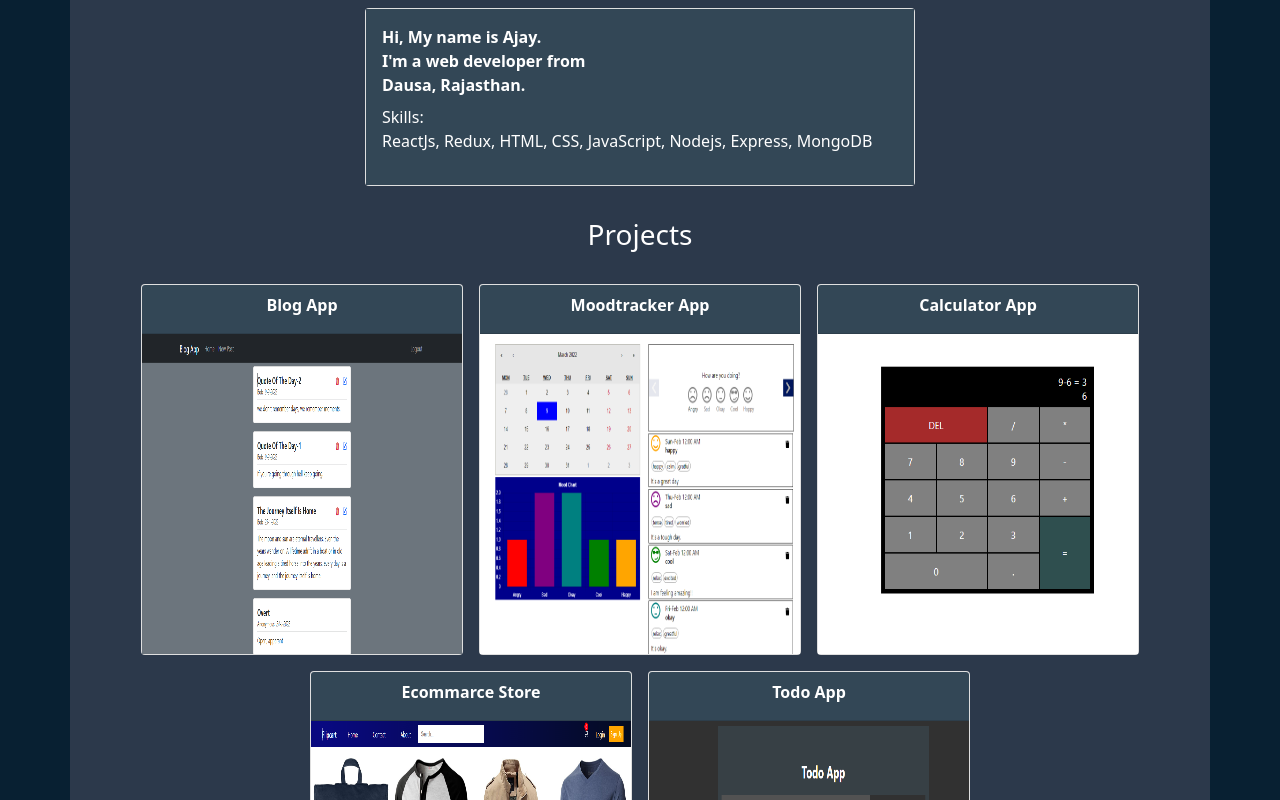
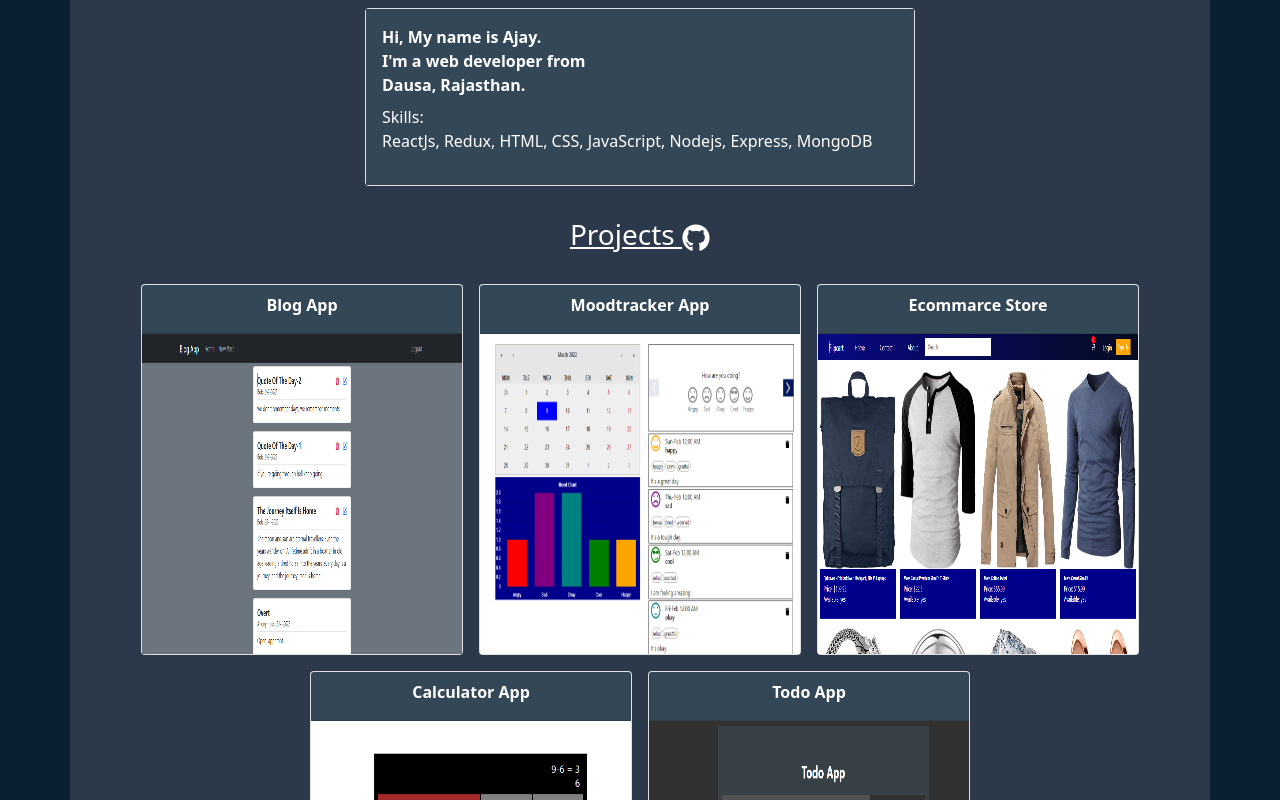
Before and after one commit to ajay020/portfolio, a React (Create React App) app: page / in a window 1280 px wide. Shown: the top 800 px of the page. Built offline with nearby package versions, Linux system fonts and the light colour scheme.

Commit message:
hover effect added on project ccard and github link added

```diff
--- a/package.json
+++ b/package.json
@@ -11,6 +11,7 @@
     "gh-pages": "^3.2.3",
     "react": "^17.0.2",
     "react-dom": "^17.0.2",
+    "react-icons": "^4.3.1",
     "react-scripts": "5.0.0",
     "web-vitals": "^2.1.4"
   },
@@ -18,7 +19,7 @@
     "start": "react-scripts start",
     "build": "react-scripts build",
     "predeploy": "npm run build",
-	"deploy": "gh-pages -d build",
+    "deploy": "gh-pages -d build",
     "test": "react-scripts test",
     "eject": "react-scripts eject"
   },
--- a/src/components/Project.jsx
+++ b/src/components/Project.jsx
@@ -3,9 +3,9 @@ import img from "../images/1.jpg";
 const Project = ({ image, title, webLink }) => {
   return (
     <>
-      <div className="m-2 text-center card">
+      <div className="m-2 text-center card project_card">
         <div className="card-header m-0 p-0v bg-lighter-gray">
-          <p className="fw-bold card-title  text-white">{title}</p>
+          <p className="fw-bold card-title">{title}</p>
         </div>
         <div className="card-body bg-success p-0">
           <a href={webLink} className="d-block" target="_blank">
--- a/src/components/ProjectList.jsx
+++ b/src/components/ProjectList.jsx
@@ -1,43 +1,16 @@
 import Project from "./Project";
-
-import calculator from "../images/calculator.png";
-import todo from "../images/todo.png";
-import blog from "../images/blog.png";
-import moodtracker from "../images/moodtracker.png";
-import ecommarce from "../images/ecommarce.png";
-
-const porjects = [
-  {
-    title: "Blog App",
-    image: blog,
-    webLink: "https://blogappajay.herokuapp.com/",
-  },
-  {
-    title: "Moodtracker App",
-    image: moodtracker,
-    webLink: "#",
-  },
-  {
-    title: "Calculator App",
-    image: calculator,
-    webLink: "#",
-  },
-  {
-    title: "Ecommarce Store",
-    image: ecommarce,
-    webLink: "https://ecommarce-store-ajay.netlify.app/",
-  },
-  {
-    title: "Todo App",
-    image: todo,
-    webLink: "https://ajay020.github.io/calculator-app",
-  },
-];
+import { FaGithub } from "react-icons/fa";
+import { porjects } from "./../data";
 
 const ProjectList = () => {
   return (
     <div className="container">
-      <h3 className="text-center text-white my-4">Projects</h3>
+      <h3 className="text-center text-white my-4">
+        <a href="https://github.com/ajay020?tab=repositories" target="_blank">
+          {" "}
+          Projects <FaGithub />
+        </a>
+      </h3>
       <section
         className="
         container
--- /dev/null
+++ b/src/data.js
@@ -0,0 +1,35 @@
+
+import calculator from "./images/calculator.png";
+import todo from "./images/todo.png";
+import blog from "./images/blog.png";
+import moodtracker from "./images/moodtracker.png";
+import ecommarce from "./images/ecommarce.png";
+
+export const porjects = [
+    {
+      title: "Blog App",
+      image: blog,
+      webLink: "https://blogappajay.herokuapp.com/",
+    },
+    {
+      title: "Moodtracker App",
+      image: moodtracker,
+      webLink: "https://moodtracker-ajay.netlify.app/",
+    },
+
+    {
+      title: "Ecommarce Store",
+      image: ecommarce,
+      webLink: "https://ecommarce-store-ajay.netlify.app/",
+    },
+    {
+      title: "Calculator App",
+      image: calculator,
+      webLink: "https://ajay020.github.io/calculator-app",
+    },
+    {
+      title: "Todo App",
+      image: todo,
+      webLink: "https://ajay020.github.io/todo-app",
+    },
+  ];
--- a/src/index.css
+++ b/src/index.css
@@ -9,6 +9,7 @@ body {
   margin: 0;
   padding: 0;
   background-color: var(--primary-color);
+  color: white;
 }
 
 .bg-light-gray {
@@ -17,3 +18,16 @@ body {
 .bg-lighter-gray {
   background-color: var(--light-color);
 }
+
+a {
+  /* text-decoration: none; */
+  color: unset;
+}
+a:hover {
+  color: var(--light-orange);
+}
+
+.project_card:hover {
+  border: 1px solid var(--light-orange);
+  color: var(--light-orange);
+}
```
Also changed, not shown: 1 other file (tests, documents, lock files or other folders).
